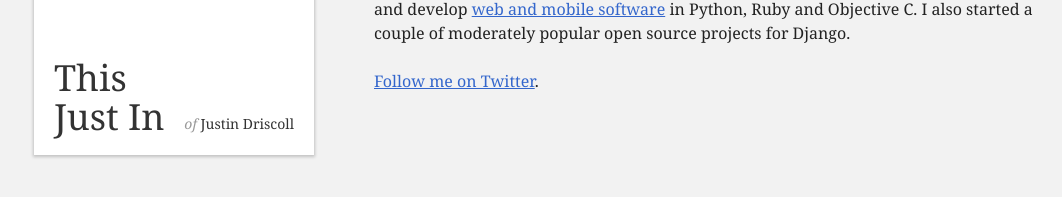
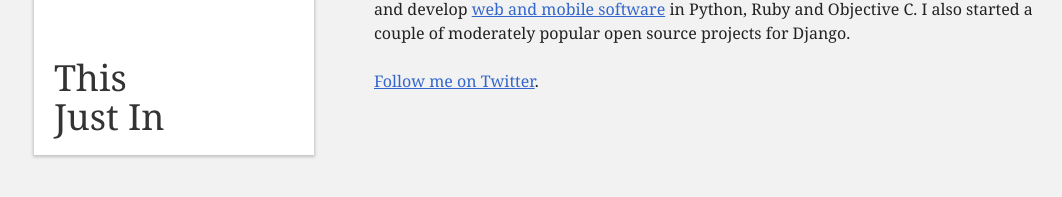
Before and after one commit to jdriscoll/jdriscoll.github.com, a Jekyll site: the page built from about.markdown, in a window 1280 px wide. Shown: the part 165-362 px from the top of the page, without its empty margins (86-1148 px from the left). Built offline with Jekyll 4.4.1, drawn with Linux system fonts in a browser that asks for light colours.

Commit message:
Title tweak

```diff
--- a/_layouts/about.html
+++ b/_layouts/about.html
@@ -15,7 +15,6 @@
           <a href="/">&laquo; back</a>
         </div>
         <h1><a href="/">This<br>Just In</a></h1>
-        <h2>of <a href="/about">Justin Driscoll</a></h2>
       </div>
     </header>
       <section id="page">
```
